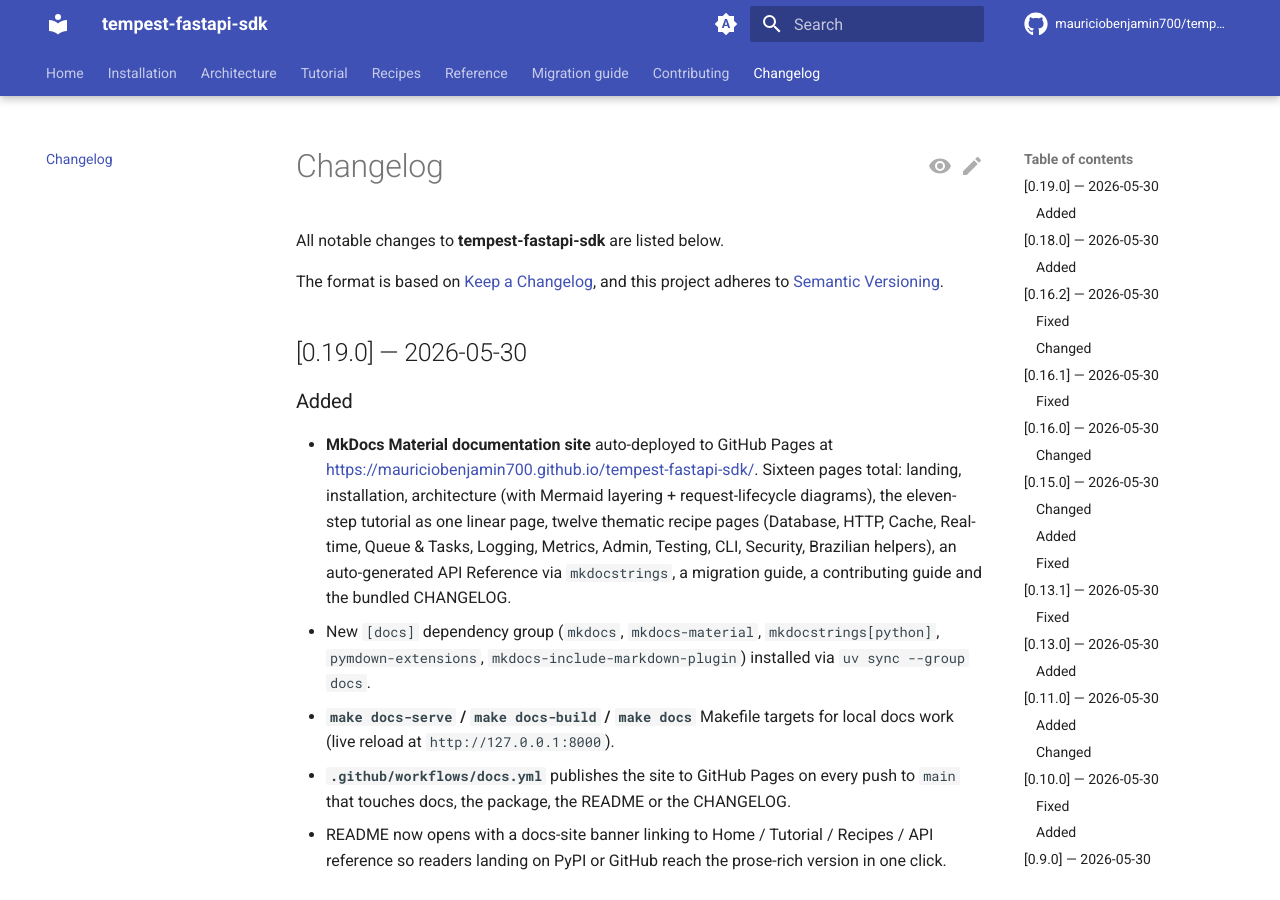
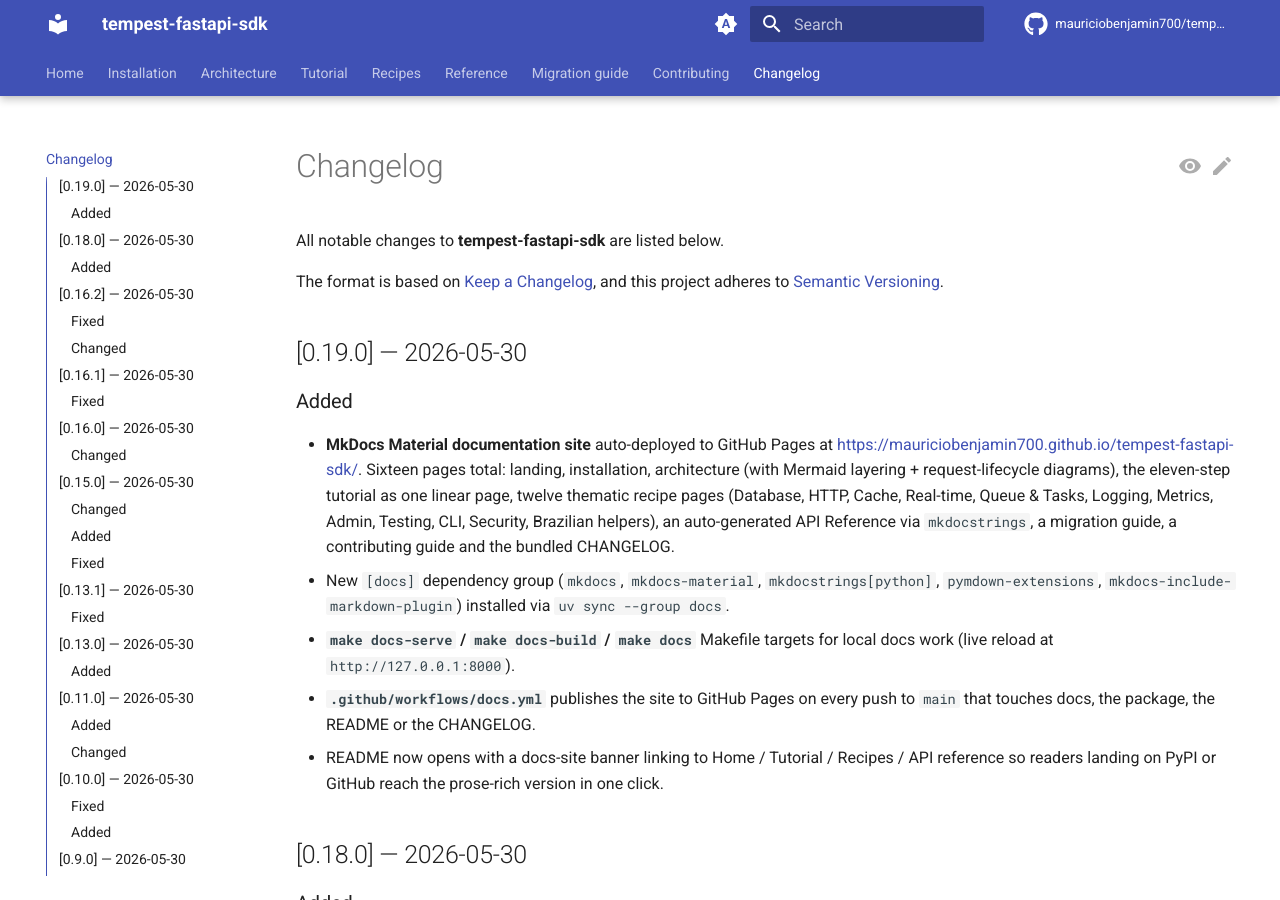
Before and after one commit to mauriciobenjamin700/tempest-fastapi-sdk, an MkDocs documentation site: the page built from docs/changelog.md, in a window 1280 px wide and 900 px high. Built offline with MkDocs 1.6.1 and Material for MkDocs 9.7.7, drawn with Linux system fonts in a browser that asks for light colours; comment, search, counter and statistics services are not loaded.

Commit message:
docs: integrate per-page TOC into left sidebar + bump TOC depth to H4
User reported the docs site lacked per-page section indexing — each
tab landed on a page but the user had no overview of what was inside
it.

- Added `toc.integrate` to the Material theme features so every
  page's H2 / H3 / H4 anchors render inline in the left sidebar
  underneath the active page. Combined with the already-enabled
  `navigation.expand` and `navigation.sections`, the sidebar now
  shows the full site outline + every section anchor of the open
  page at the same time.
- Bumped `toc.toc_depth` from 3 to 4 so the deeper subsections
  (e.g. "Step 1 / Step 2" in recipe walk-throughs) also surface in
  the sidebar.

Local `make docs-build --strict` passes in 4.66 s with zero
warnings.

Co-Authored-By: Claude Opus 4.8 (1M context) <noreply@anthropic.com>

```diff
--- a/mkdocs.yml
+++ b/mkdocs.yml
@@ -36,6 +36,7 @@ theme:
     - search.share
     - search.suggest
     - toc.follow
+    - toc.integrate
   palette:
     - media: "(prefers-color-scheme)"
       toggle:
@@ -96,7 +97,7 @@ markdown_extensions:
   - tables
   - toc:
       permalink: true
-      toc_depth: 3
+      toc_depth: 4
   - pymdownx.arithmatex:
       generic: true
   - pymdownx.betterem
```
